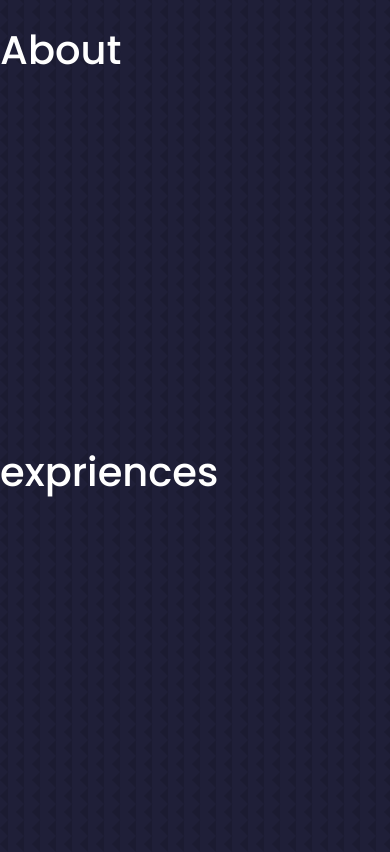
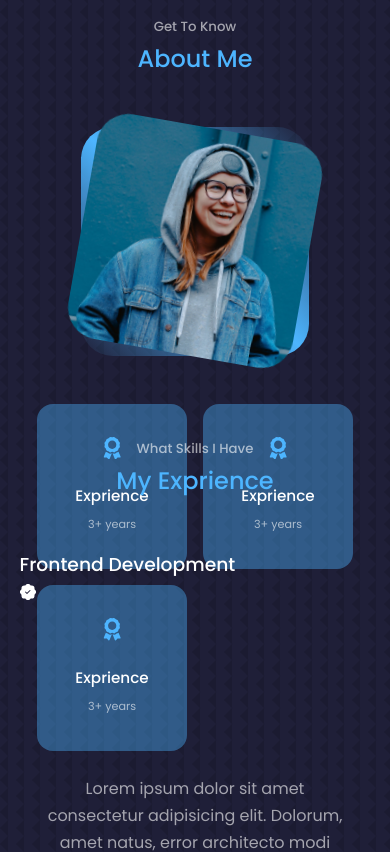
Before and after one commit to MrMADS28289/My-Portfolio-Website, a React (Create React App) app: page / in a window 390 px wide. Shown: the part 860-1712 px from the top of the page. Built offline with nearby package versions, Linux system fonts and the light colour scheme.

Commit message:
About Me  Section is completed

```diff
--- a/src/Components/About/About.css
+++ b/src/Components/About/About.css
@@ -0,0 +1,107 @@
+.about_container {
+    display: grid;
+    grid-template-columns: 35% 50%;
+    gap: 15%;
+}
+
+.about_me {
+    width: 100%;
+    aspect-ratio: 1/1;
+    border-radius: 2rem;
+    background: linear-gradient(45deg,
+            transparent,
+            var(--color-primary),
+            transparent);
+    display: grid;
+    place-items: center;
+}
+
+.about_me img {
+    border-radius: 2rem;
+    overflow: hidden;
+    transform: rotate(10deg);
+    transition: var(--transition);
+}
+
+.about_me img:hover {
+    transform: rotate(0deg);
+}
+
+.about_cards {
+    display: grid;
+    grid-template-columns: repeat(3, 1fr);
+    gap: 1.5rem;
+}
+
+.about_card {
+    background: var(--color-bg-variant);
+    border: 1px solid transparent;
+    border-radius: 1rem;
+    padding: 2rem;
+    text-align: center;
+    transition: var(--transition);
+}
+
+.about_card:hover {
+    background: transparent;
+    border-color: var(--color-primary-variant);
+    cursor: default;
+}
+
+.about_icon {
+    color: var(--color-primary);
+    font-size: 1.4rem;
+    margin-bottom: 1rem;
+}
+
+.about_card h5 {
+    font-size: 0.95rem;
+}
+
+.about_card small {
+    font-size: 0.7rem;
+    color: var(--color-light);
+}
+
+.about_content p {
+    margin: 2rem 0 2.6rem;
+    color: var(--color-light);
+}
+
+/* -------- MEDIA QUERIES FOR MEDIUM DEVICES -------*/
+@media screen and (max-width: 1024px) {
+    .about_container {
+        grid-template-columns: 1fr;
+        gap: 0;
+    }
+
+    .about_me {
+        width: 50%;
+        margin: 2rem auto 4rem;
+    }
+
+    .about_content p {
+        margin: 1rem 0 1.5rem;
+    }
+}
+
+/* -------- MEDIA QUERIES FOR SMALL DEVICES -------*/
+@media screen and (max-width: 600px) {
+    .about_me {
+        width: 65%;
+        margin: 0 auto 3rem;
+    }
+
+    .about_cards {
+        grid-template-columns: 1fr 1fr;
+        gap: 1rem;
+    }
+
+    .about_content {
+        text-align: center;
+    }
+
+    .about_content p {
+        margin: 1.5rem 0;
+    }
+}
--- a/src/Components/About/About.js
+++ b/src/Components/About/About.js
@@ -1,10 +1,50 @@
 import React from 'react';
 import './About.css'
+import me from '../../assets/me-about.jpg'
+import { FaAward } from 'react-icons/fa'
 
 const About = () => {
     return (
         <section id='about'>
-            <h1>About</h1>
+
+            <h5>Get To Know</h5>
+            <h2>About Me</h2>
+
+            <div className="container about_container">
+                <div className="about_me">
+                    <img src={me} alt="" />
+                </div>
+                <div className="container about_content">
+                    <div className="about_cards">
+
+                        <article className="about_card">
+                            <FaAward className='about_icon' />
+                            <h5>Exprience</h5>
+                            <small>3+ years</small>
+                        </article>
+
+                        <article className="about_card">
+                            <FaAward className='about_icon' />
+                            <h5>Exprience</h5>
+                            <small>3+ years</small>
+                        </article>
+
+                        <article className="about_card">
+                            <FaAward className='about_icon' />
+                            <h5>Exprience</h5>
+                            <small>3+ years</small>
+                        </article>
+
+                    </div>
+
+                    <p>
+                        Lorem ipsum dolor sit amet consectetur adipisicing elit. Dolorum, amet natus, error architecto modi aperiam, vitae ad inventore vero consectetur minus. Praesentium quod ea id numquam! Ipsum explicabo sed provident.
+                    </p>
+
+                    <a href="#contact" className='btn btn-primary'>Let's Talk</a>
+
+                </div>
+            </div>
         </section>
     );
 };
--- a/src/Components/Expriences/Expriences.js
+++ b/src/Components/Expriences/Expriences.js
@@ -1,10 +1,26 @@
 import React from 'react';
 import './Expriences.css'
+import { BsPatchCheckFill } from 'react-icons/bs'
 
 const Expriences = () => {
     return (
         <section id='expriences'>
-            <h1>expriences</h1>
+            <h5>What Skills I Have</h5>
+            <h2>My Exprience</h2>
+
+            <div className="container exprience_container">
+                <div className="exprience_frontend">
+                    <h3>Frontend Development</h3>
+                    <div className="exprience_contant">
+                        <article className='exprience_details'>
+                            <BsPatchCheckFill />
+                        </article>
+                    </div>
+                </div>
+                <div className="exprience_backend">
+
+                </div>
+            </div>
         </section>
     );
 };
--- a/src/Components/Header/Header.css
+++ b/src/Components/Header/Header.css
@@ -65,7 +65,7 @@ header {
 /* -------- MEDIA QUERIES FOR MEDIUM DEVICES -------*/
 @media screen and (max-width: 1024px) {
     header {
-        height: 68vh;
+        height: 100vh;
     }
 }
 
```
